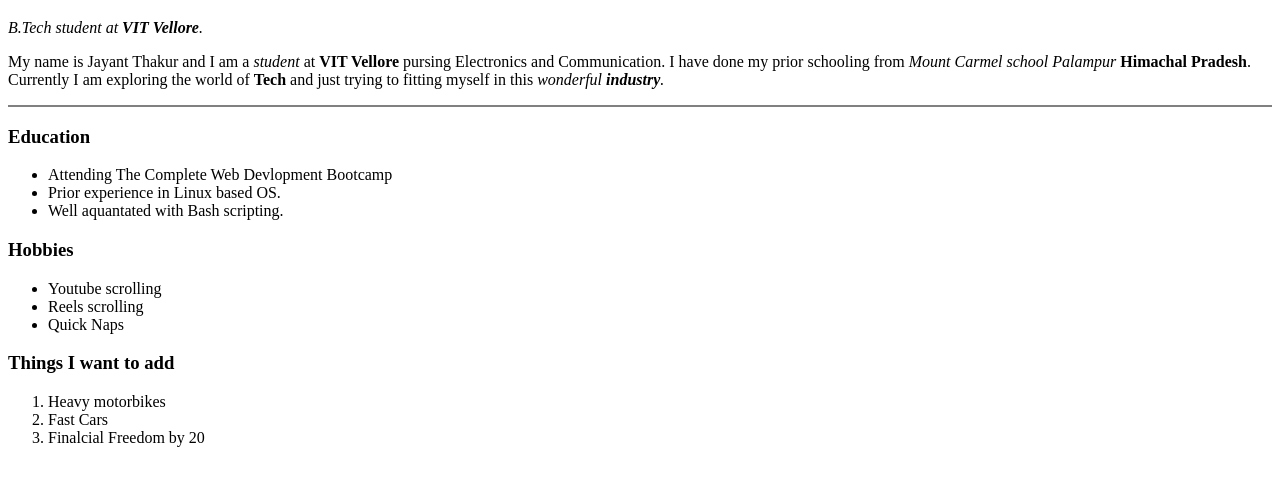
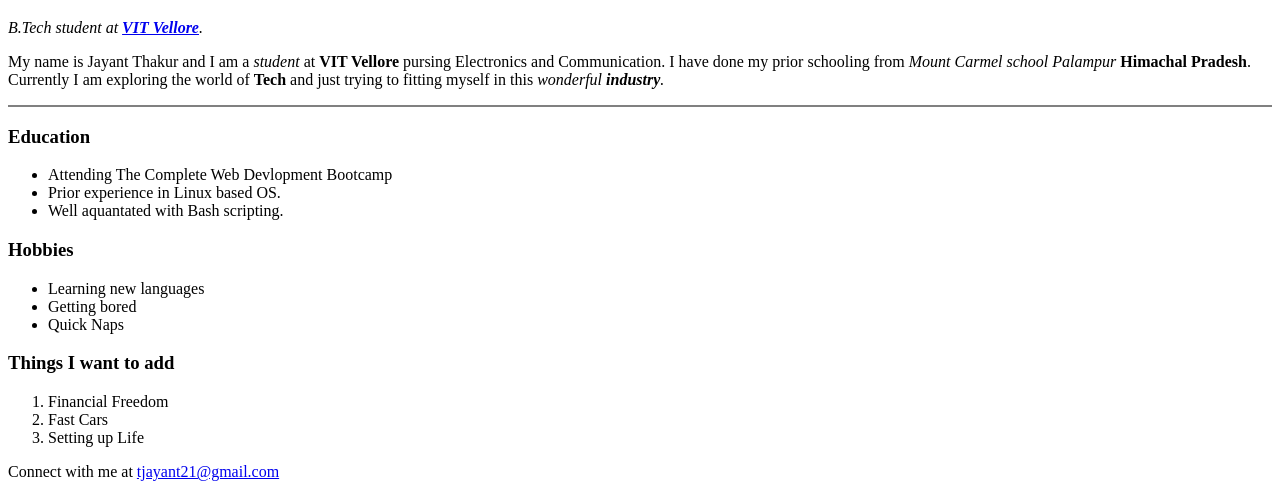
Before and after one commit to Jbadry/My_Website, a plain HTML site: page index.html in a window 1280 px wide. Shown: the part 501-998 px from the top of the page. Before the commit the page ends 964 px from the top, so only its background shows below. Drawn offline with Linux system fonts and the light colour scheme.

Commit message:
minor tweaks anchor elements

```diff
--- a/index.html
+++ b/index.html
@@ -9,7 +9,7 @@
 <body>
   <img src="https://github.com/Jbadry/My_Website/blob/main/Images/WhatsApp%20Image%202022-10-06%20at%204.52.45%20PM-modified.png?raw=true" alt="Jayant's Profile Photo">
   <h1>Jayant Thakur</h1>
-  <p><em>B.Tech student at <strong>VIT Vellore</strong>.</em></p>
+  <p><em>B.Tech student at <strong><a href="https://vit.ac.in/">VIT Vellore</a></strong>.</em></p>
   <p>My name is Jayant Thakur and I am a <em>student</em> at <strong>VIT Vellore</strong> pursing Electronics and Communication. I have done my prior schooling from <em>Mount Carmel school Palampur </em><strong>Himachal Pradesh</strong>. Currently I
     am exploring the world of <strong>Tech</strong> and just trying to fitting myself in this <em>
       wonderful <strong>industry</strong>. </em> </p>
@@ -23,17 +23,17 @@
   </ul>
   <h3>Hobbies</h3>
   <ul>
-    <li>Youtube scrolling</li>
-    <li>Reels scrolling</li>
+    <li>Learning new languages</li>
+    <li>Getting bored</li>
     <li>Quick Naps</li>
   </ul>
   <h3>Things I want to add</h3>
   <ol>
-    <li>Heavy motorbikes</li>
+    <li>Financial Freedom</li>
     <li>Fast Cars</li>
-    <li>Finalcial Freedom by 20</li>
+    <li>Setting up Life</li>
   </ol>
-
+<p>Connect with me at <a href="mailto:tjayant21@gmail.com">tjayant21@gmail.com</a></p>
 
 </body>
 
```
